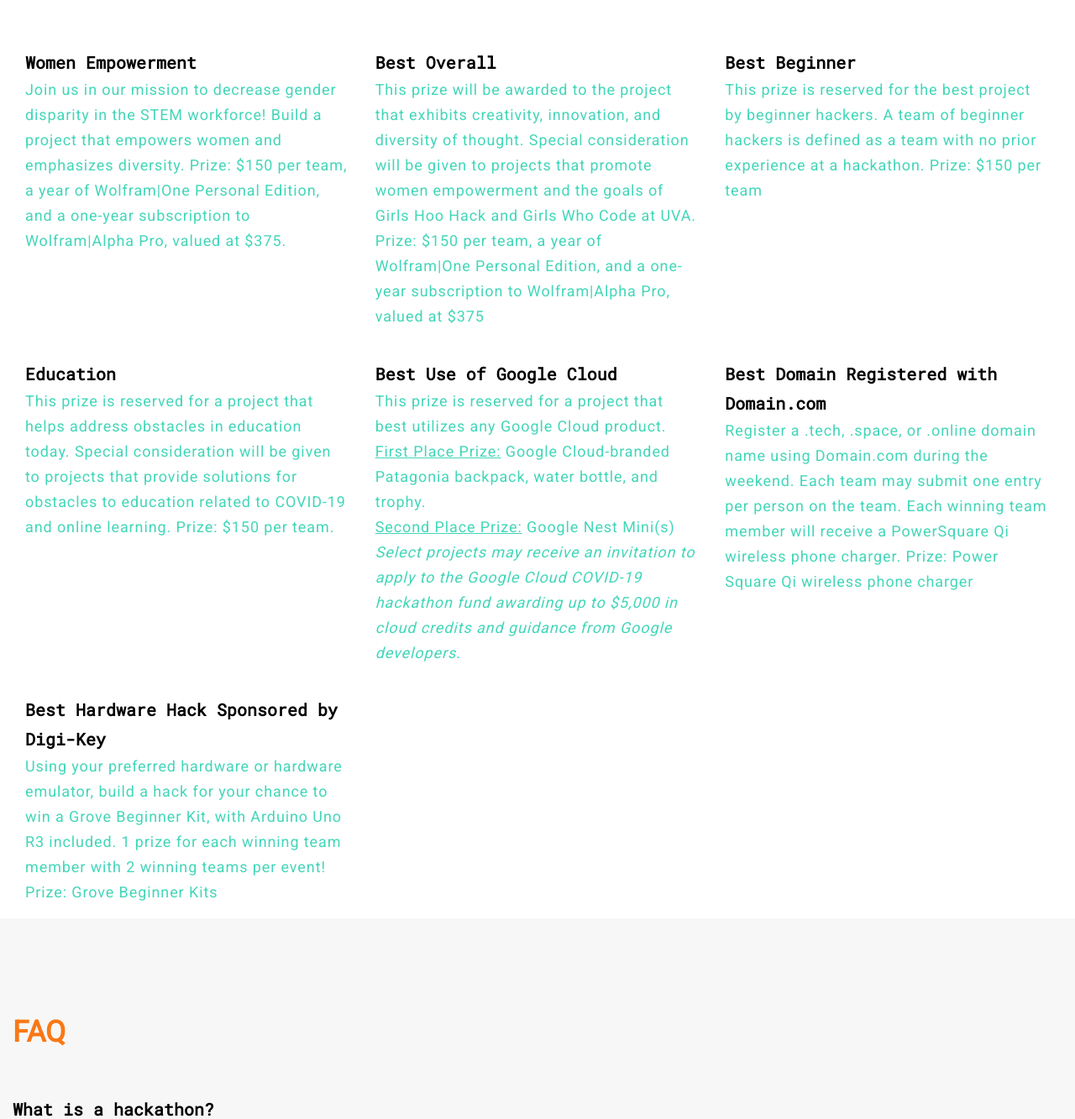
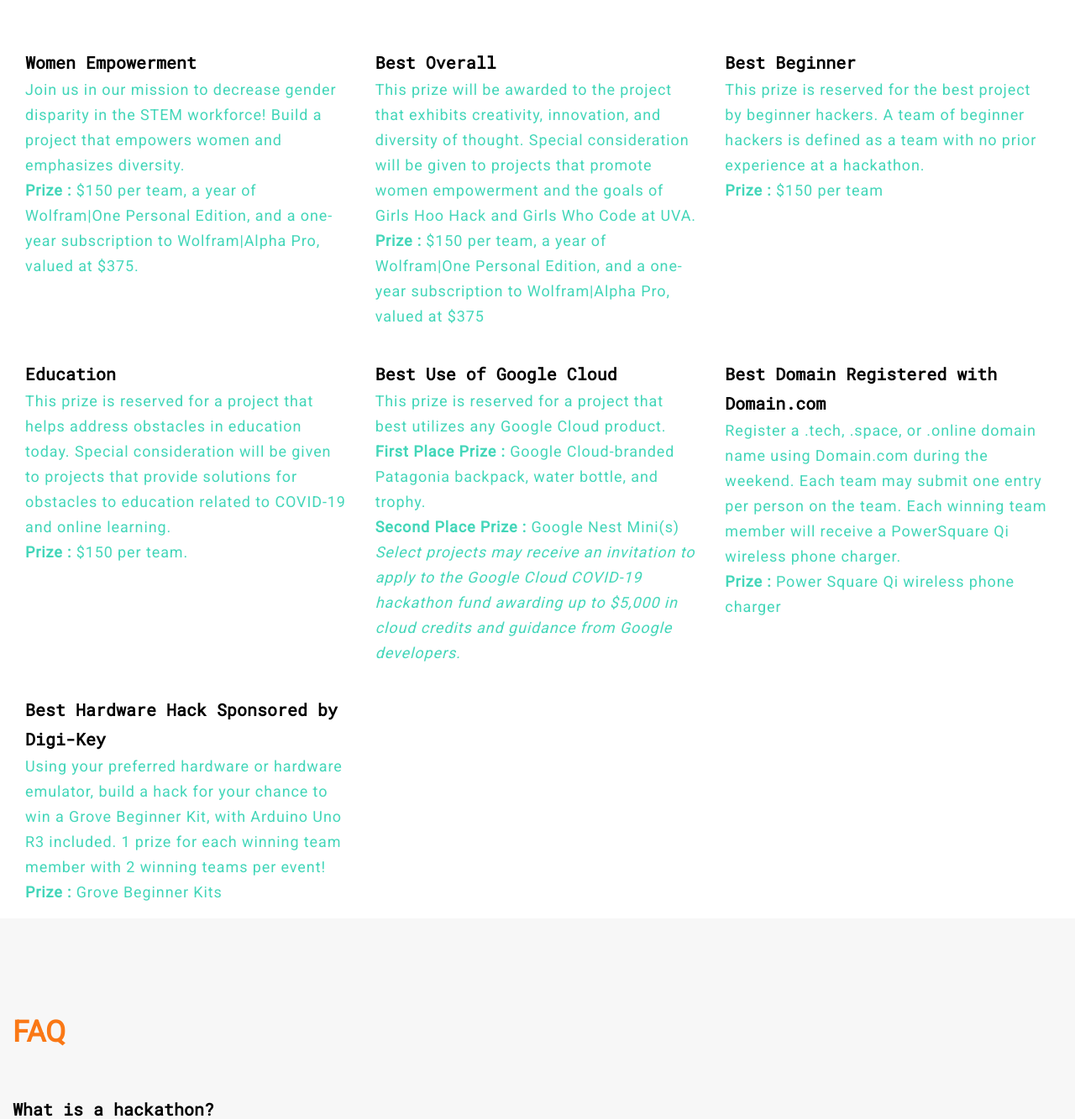
Before and after one commit to gwcuva/gwc-website, a Django app: page / in a window 1280 px wide. Shown: the part 3323-4656 px from the top of the page at 84% size. Run offline with Django 3.2, Linux system fonts and the light colour scheme; some libraries are stand-ins or nearby versions.

Commit message:
Couple changes

```diff
--- a/main/static/navBar/hackathon_style.css
+++ b/main/static/navBar/hackathon_style.css
@@ -304,6 +304,9 @@ body{
 
 .title-body, .title-coming-soon {
   margin-top: 2%;
+}
+.prize-text{
+  font-weight: bold;
 }
 
 .title-header{
@@ -657,6 +660,10 @@ color: #0D38D3;
   margin-top: 2%;
 }
 
+.prize-text{
+  font-weight: bold;
+}
+
 .title-header{
   font-family: Roboto;
   font-style: normal;
--- /dev/null
+++ b/main/static/navBar/hackathon_style.js
@@ -0,0 +1,3 @@
+AOS.init({
+  easing: 'ease-in-quad',
+});
--- a/main/templates/navBar/hackathon.html
+++ b/main/templates/navBar/hackathon.html
@@ -21,6 +21,7 @@
 
     <!-- Bootstrap CSS -->
     <link rel="stylesheet" href="https://maxcdn.bootstrapcdn.com/bootstrap/4.0.0/css/bootstrap.min.css" integrity="sha384-Gn5384xqQ1aoWXA+058RXPxPg6fy4IWvTNh0E263XmFcJlSAwiGgFAW/dAiS6JXm" crossorigin="anonymous">
+
 
     <title>Girls Hoo Hack</title>
   </head>
@@ -346,19 +347,22 @@
                   <h3 class="title-black-bold mb-0 pb-0">
                     Women Empowerment
                   </h3>
-                  <p class="title-small-coming-soon">Join us in our mission to decrease gender disparity in the STEM workforce! Build a project that empowers women and emphasizes diversity. Prize: $150 per team, a year of Wolfram|One Personal Edition, and a one-year subscription to Wolfram|Alpha Pro, valued at $375.</p>
+                  <p class="title-small-coming-soon">Join us in our mission to decrease gender disparity in the STEM workforce! Build a project that empowers women and emphasizes diversity. </br>
+                  <b class = "prize-text">Prize :</b> $150 per team, a year of Wolfram|One Personal Edition, and a one-year subscription to Wolfram|Alpha Pro, valued at $375.</p>
                 </div>
                 <div class = "col-md-4 col-sm-12">
                   <h3 class="title-black-bold mb-0 pb-0">
                     Best Overall
                   </h3>
-                  <p class="title-small-coming-soon">This prize will be awarded to the project that exhibits creativity, innovation, and diversity of thought. Special consideration will be given to projects that promote women empowerment and the goals of Girls Hoo Hack and Girls Who Code at UVA. Prize: $150 per team, a year of Wolfram|One Personal Edition, and a one-year subscription to Wolfram|Alpha Pro, valued at $375</p>
+                  <p class="title-small-coming-soon">This prize will be awarded to the project that exhibits creativity, innovation, and diversity of thought. Special consideration will be given to projects that promote women empowerment and the goals of Girls Hoo Hack and Girls Who Code at UVA. <br>
+                  <b class = "prize-text"> Prize : </b>$150 per team, a year of Wolfram|One Personal Edition, and a one-year subscription to Wolfram|Alpha Pro, valued at $375</p>
                 </div>
                 <div class = "col-md-4 col-sm-12">
                   <h3 class="title-black-bold mb-0 pb-0">
                     Best Beginner
                   </h3>
-                  <p class="title-small-coming-soon">This prize is reserved for the best project by beginner hackers. A team of beginner hackers is defined as a team with no prior experience at a hackathon. Prize: $150 per team</p>
+                  <p class="title-small-coming-soon">This prize is reserved for the best project by beginner hackers. A team of beginner hackers is defined as a team with no prior experience at a hackathon. <br>
+                  <b class = "prize-text">Prize :</b> $150 per team</p>
                 </div>
               </div>
               <div class = "row">
@@ -366,25 +370,27 @@
                 <!-- TODO - formatting of workshop on laptop size -->
                 <div class = "col-md-4 col-sm-12">
                   <h3 class="title-black-bold mb-0 pb-0">Education</h3>
-                  <p class="title-small-coming-soon">This prize is reserved for a project that helps address obstacles in education today. Special consideration will be given to projects that provide solutions for obstacles to education related to COVID-19 and online learning. Prize: $150 per team.</p>
+                  <p class="title-small-coming-soon">This prize is reserved for a project that helps address obstacles in education today. Special consideration will be given to projects that provide solutions for obstacles to education related to COVID-19 and online learning. <br><b class = "prize-text">Prize :</b> $150 per team.</p>
                 </div>
                 <div class = "col-md-4 col-sm-12">
                   <h3 class="title-black-bold mb-0 pb-0">
                     Best Use of Google Cloud
                   </h3>
                   <p class="title-small-coming-soon">This prize is reserved for a project that best utilizes any Google Cloud product.
-                  <br><u>First Place Prize:</u> Google Cloud-branded Patagonia backpack, water bottle, and trophy.
-                  <br><u>Second Place Prize:</u> Google Nest Mini(s)
+                  <br><b class = "prize-text">First Place Prize :</b> Google Cloud-branded Patagonia backpack, water bottle, and trophy.
+                  <br><b class = "prize-text">Second Place Prize :</b> Google Nest Mini(s)
                   <br><i>Select projects may receive an invitation to apply to the Google Cloud COVID-19 hackathon fund awarding up to $5,000 in cloud credits and guidance from Google developers. </i>
                   </p>
                 </div>
                 <div class = "col-md-4 col-sm-12">
                   <h3 class="title-black-bold mb-0 pb-0">Best Domain Registered with Domain.com</h3>
-                  <p class="title-small-coming-soon">Register a .tech, .space, or .online domain name using Domain.com during the weekend. Each team may submit one entry per person on the team. Each winning team member will receive a PowerSquare Qi wireless phone charger. Prize: Power Square Qi wireless phone charger</p>
+                  <p class="title-small-coming-soon">Register a .tech, .space, or .online domain name using Domain.com during the weekend. Each team may submit one entry per person on the team. Each winning team member will receive a PowerSquare Qi wireless phone charger.<br>
+                  <b class = "prize-text">Prize :</b> Power Square Qi wireless phone charger</p>
                 </div>
                 <div class = "col-md-4 col-sm-12">
                   <h3 class="title-black-bold mb-0 pb-0">Best Hardware Hack Sponsored by Digi-Key</h3>
-                  <p class="title-small-coming-soon">Using your preferred hardware or hardware emulator, build a hack for your chance to win a Grove Beginner Kit, with Arduino Uno R3 included. 1 prize for each winning team member with 2 winning teams per event! Prize: Grove Beginner Kits</p>
+                  <p class="title-small-coming-soon">Using your preferred hardware or hardware emulator, build a hack for your chance to win a Grove Beginner Kit, with Arduino Uno R3 included. 1 prize for each winning team member with 2 winning teams per event!<br>
+                  <b class = "prize-text"> Prize :</b> Grove Beginner Kits</p>
                 </div>
               </div>
             </div>
```
